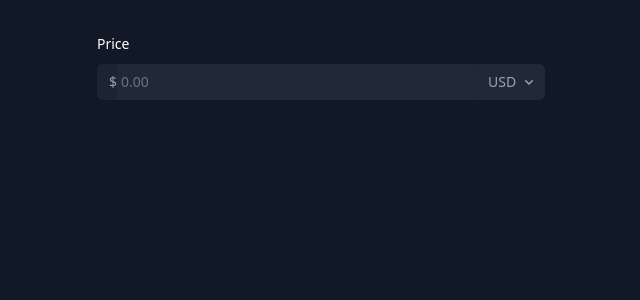
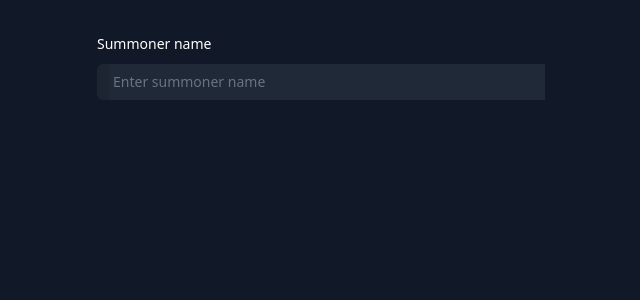
Before and after one commit to lcugura1/League5v5, an Angular app in the folder angular-league-5v5/: page / in a window 1280 px wide. Shown: the top 300 px of the page, without its empty margins (319-959 px from the left). Built offline with nearby package versions, Linux system fonts and the light colour scheme.

Commit message:
Introduced a new input tag which allows users to type inside the textbox.

```diff
--- a/angular-league-5v5/src/app/app.component.html
+++ b/angular-league-5v5/src/app/app.component.html
@@ -1,20 +1,10 @@
 <div class="min-h-screen bg-gray-900 p-8">
   <div class="max-w-md mx-auto">
-    <label for="price" class="block text-sm/6 font-medium text-white">Price</label>
+    <label for="lblSummonerName" class="block text-sm/6 font-medium text-white">Summoner name</label>
     <div class="mt-2">
       <div class="flex items-center rounded-md bg-white/5 pl-3 outline-1 -outline-offset-1 outline-gray-600 has-[input:focus-within]:outline-2 has-[input:focus-within]:-outline-offset-2 has-[input:focus-within]:outline-indigo-500">
-        <div class="shrink-0 text-base text-gray-400 select-none sm:text-sm/6">$</div>
-        <input id="price" type="text" name="price" placeholder="0.00" class="block min-w-0 grow bg-gray-800 py-1.5 pr-3 pl-1 text-base text-white placeholder:text-gray-500 focus:outline-none sm:text-sm/6" />
-        <div class="grid shrink-0 grid-cols-1 focus-within:relative">
-          <select id="currency" name="currency" aria-label="Currency" class="col-start-1 row-start-1 w-full appearance-none rounded-md bg-gray-800 py-1.5 pr-7 pl-3 text-base text-gray-400 placeholder:text-gray-500 focus:outline-2 focus:-outline-offset-2 focus:outline-indigo-500 sm:text-sm/6">
-            <option>USD</option>
-            <option>CAD</option>
-            <option>EUR</option>
-          </select>
-          <svg viewBox="0 0 16 16" fill="currentColor" aria-hidden="true" class="pointer-events-none col-start-1 row-start-1 mr-2 size-5 self-center justify-self-end text-gray-400 sm:size-4">
-            <path d="M4.22 6.22a.75.75 0 0 1 1.06 0L8 8.94l2.72-2.72a.75.75 0 1 1 1.06 1.06l-3.25 3.25a.75.75 0 0 1-1.06 0L4.22 7.28a.75.75 0 0 1 0-1.06Z" clip-rule="evenodd" fill-rule="evenodd" />
-          </svg>
-        </div>
+        <input id="txtSummonerName" type="text" name="txtSummonerName" placeholder="Enter summoner name" class="block min-w-0 grow bg-gray-800 py-1.5 pr-3 pl-1 text-base text-white placeholder:text-gray-500 focus:outline-none sm:text-sm/6">
+        <div class="grid shrink-0 grid-cols-1 focus-within:relative"></div>
       </div>
     </div>
   </div>
```
